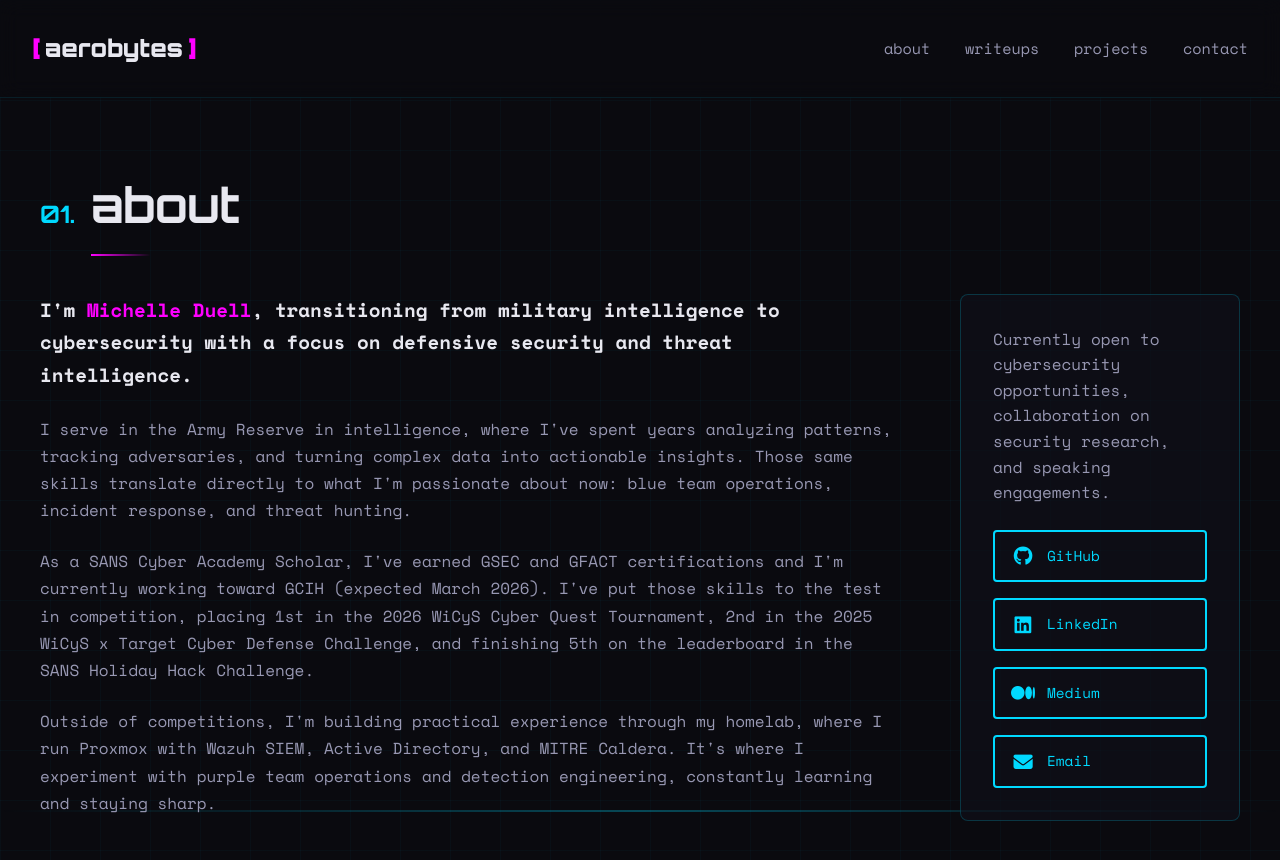
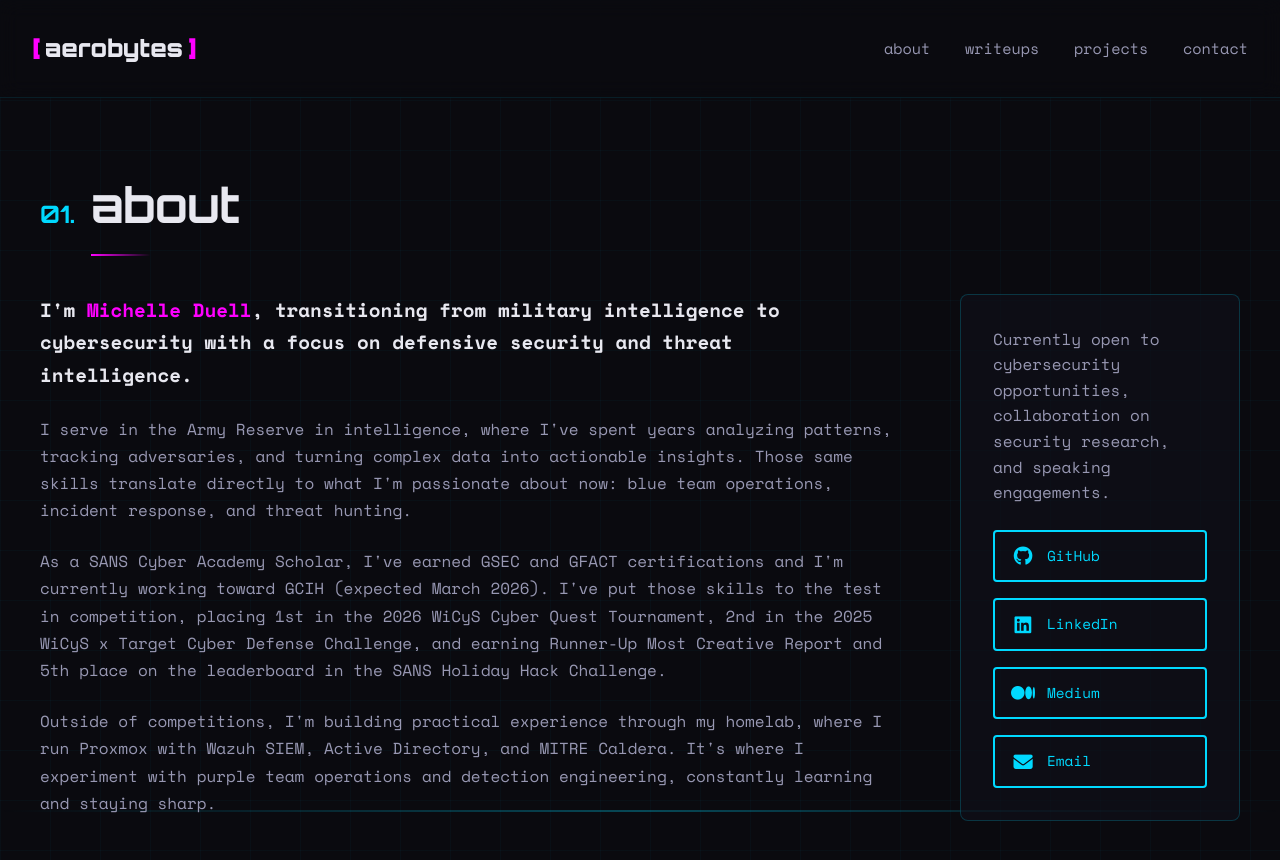
Before and after one commit to Aeronique/aerobytes-site, a Jekyll site: the page built from about.html, in a window 1280 px wide and 900 px high. Shown: the top 860 px of the window. Built offline with Jekyll 4.4.1, drawn with Linux system fonts in a browser that asks for light colours.

Commit message:
Update about.html

```diff
--- a/about.html
+++ b/about.html
@@ -16,7 +16,7 @@ title: About
 
                 <p>I serve in the Army Reserve in intelligence, where I've spent years analyzing patterns, tracking adversaries, and turning complex data into actionable insights. Those same skills translate directly to what I'm passionate about now: blue team operations, incident response, and threat hunting.</p>
 
-                <p>As a SANS Cyber Academy Scholar, I've earned GSEC and GFACT certifications and I'm currently working toward GCIH (expected March 2026). I've put those skills to the test in competition, placing 1st in the 2026 WiCyS Cyber Quest Tournament, 2nd in the 2025 WiCyS x Target Cyber Defense Challenge, and finishing 5th on the leaderboard in the SANS Holiday Hack Challenge.</p>
+                <p>As a SANS Cyber Academy Scholar, I've earned GSEC and GFACT certifications and I'm currently working toward GCIH (expected March 2026). I've put those skills to the test in competition, placing 1st in the 2026 WiCyS Cyber Quest Tournament, 2nd in the 2025 WiCyS x Target Cyber Defense Challenge, and earning Runner-Up Most Creative Report and 5th place on the leaderboard in the SANS Holiday Hack Challenge.</p>
 
                 <p>Outside of competitions, I'm building practical experience through my homelab, where I run Proxmox with Wazuh SIEM, Active Directory, and MITRE Caldera. It's where I experiment with purple team operations and detection engineering, constantly learning and staying sharp.</p>
             </div>
```
